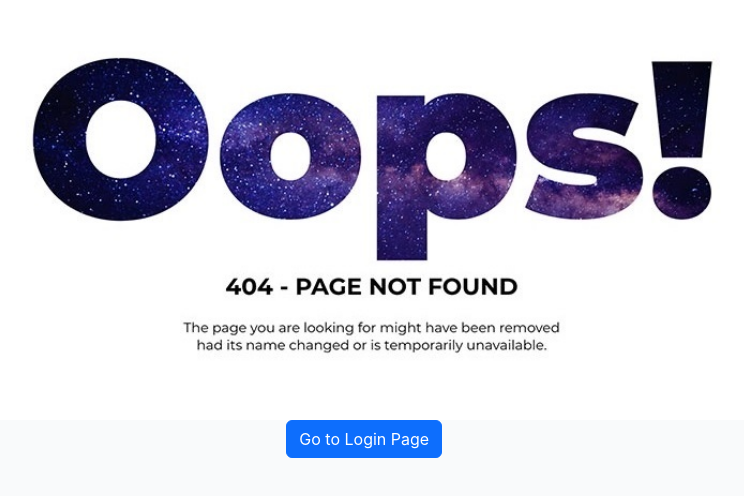
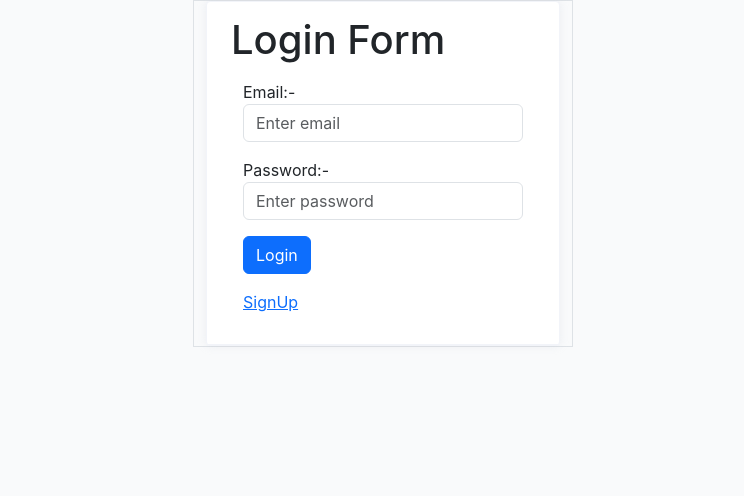
Before and after one commit to pramodyadav269/blog_app, a React (Create React App) app: page / in a window 1280 px wide. Shown: the top 496 px of the page, without its empty margins (257-1001 px from the left). Built offline with nearby package versions, Linux system fonts and the light colour scheme.

Commit message:
Removed CI/CD steps

```diff
--- a/src/App.js
+++ b/src/App.js
@@ -15,7 +15,7 @@ const App = () => {
     <Router>
       <Routes>
         <Route path="/register" element={<Register />} />
-        <Route path="/login" element={<Login />} />
+        <Route path="/" element={<Login />} />
         <Route path="/blog" element={<Blog />} />
         <Route path="/home" element={<Home />} />
         <Route path="/Login" element={<Login />} />
@@ -69,86 +69,3 @@ export default App;
 // App.defaultProps = {
 //   name: 'Pramod'
 // }
-
-/*
-Problem Statement
-Building a Scalable and Reliable Web Application on AWS
-
-Description
-You are tasked with architecting and implementing a web application hosted on AWS that needs to be highly scalable, reliable, and maintainable. The application should handle a significant number of concurrent users and traffic fluctuations.
-
-User Stories
-1.	You are to design the Solution Architecture for the demo system.
-2.	Frontend: Deploy a static website on AWS S3 and serve it via AWS CloudFront.
-3.	Backend: Deploy a highly available and resilient Nginx Service with AWS EC2 Services
-4.	Setup CI/CD Pipeline using GitHub & AWS CodePipeline for the static website described in #2
-5.	Setup Observability solutions
-a.	Monitor the health of various infrastructure components through a custom built CloudWatch Dashboard e.g.: AWS EC2, AWS ELB.
-b.	Creating alarms for AWS Service metrics ego: 5xx errors exceeds a threshold limit.
-
-Guidelines
-6.	Infrastructure as Code (IaC): Use AWS CloudFormation to provision and manage the required resources.
-7.	High Availability: Implement an architecture that ensures high availability across multiple availability zones to prevent single points of failure.
-8.	Auto Scaling: Configure auto-scaling policies to automatically adjust resources based on traffic load.
-9.	Monitoring and Alerting: Set up monitoring for key performance metrics and configure alerts to notify when thresholds are breached.
-10.	Logging and Troubleshooting: Implement logging mechanisms to assist in debugging and troubleshooting issues.
-11.	Continuous Integration/Continuous Deployment (CI/CD): Create a CI/CD pipeline that automatically deploys changes to the application while ensuring safety and minimizing downtime.
-12.	Security and Access Control: Implement appropriate security measures, including IAM roles, security groups, and encryption, to safeguard the application and data.
-
-Evaluation
-You will be evaluated based on your ability to design a scalable, reliable, and maintainable infrastructure on AWS. Key aspects include proper use of AWS services, adherence to best practices, automation, and security considerations. Additionally, you will be assessed on your approach to handling failure scenarios and troubleshooting capabilities.
-
-Q -> install nginx on windows server 2022 using user data script..
-A ->
-<powershell>
-# Install Chocolatey (a package manager for Windows)
-Set-ExecutionPolicy Bypass -Scope Process -Force; iex ((New-Object System.Net.WebClient).DownloadString('https://chocolatey.org/install.ps1'))
-
-# Install Nginx using Chocolatey
-choco install nginx -y
-</powershell>
-*/
-
-/* AWS CI/CD with react App steps
-
-1. Create S2 bucket with bucket policy
-
-{
-    "Version": "2012-10-17",
-    "Statement": [
-        {
-            "Sid": "PublicReadGetObject",
-            "Effect": "Allow",
-            "Principal": "*",
-            "Action": [
-                "s3:GetObject",
-                "s3:GetObjectVersion"
-            ],
-            "Resource": "arn:aws:s3:::applicationblog-react-aws-s3/*"
-        },
-        {
-            "Sid": "Stmt1597860486271",
-            "Effect": "Allow",
-            "Principal": {
-                "AWS": "arn:aws:iam::700186024813:role/service-role/codebuild-buildproject_blog_app-service-role"
-            },
-            "Action": "*",
-            "Resource": "arn:aws:s3:::applicationblog-react-aws-s3/*"
-        }
-    ]
-}
-
-2. Create CloudFront Distributor
-3. Browse appliation with distributor name. if application is throwing "Access Denied" error then go to CloudFront and under ErrorPages "create custom error response"
-4. Now create "CodePipeline" and click on "Create Pipeline" and skip deployment stage for time being.
-   we'll get build failed error so click on "Edit stage" then click on edit icon in AWS CodeBuild
-
-
-
-
-EC2 instance details:-
-
-34.207.104.189
-Administrator
-voZZNphEnvL$&zusdF20YFFmjPt((VP&
-*/
```
